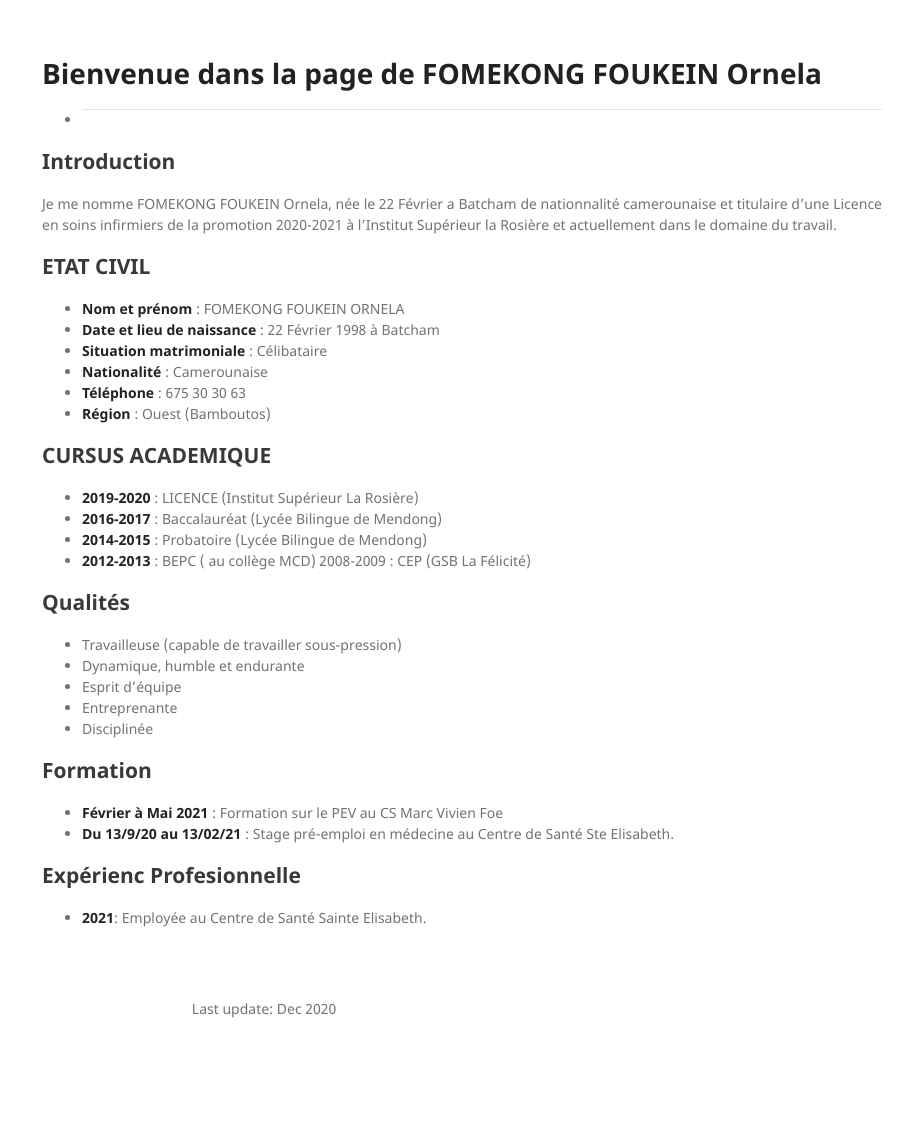
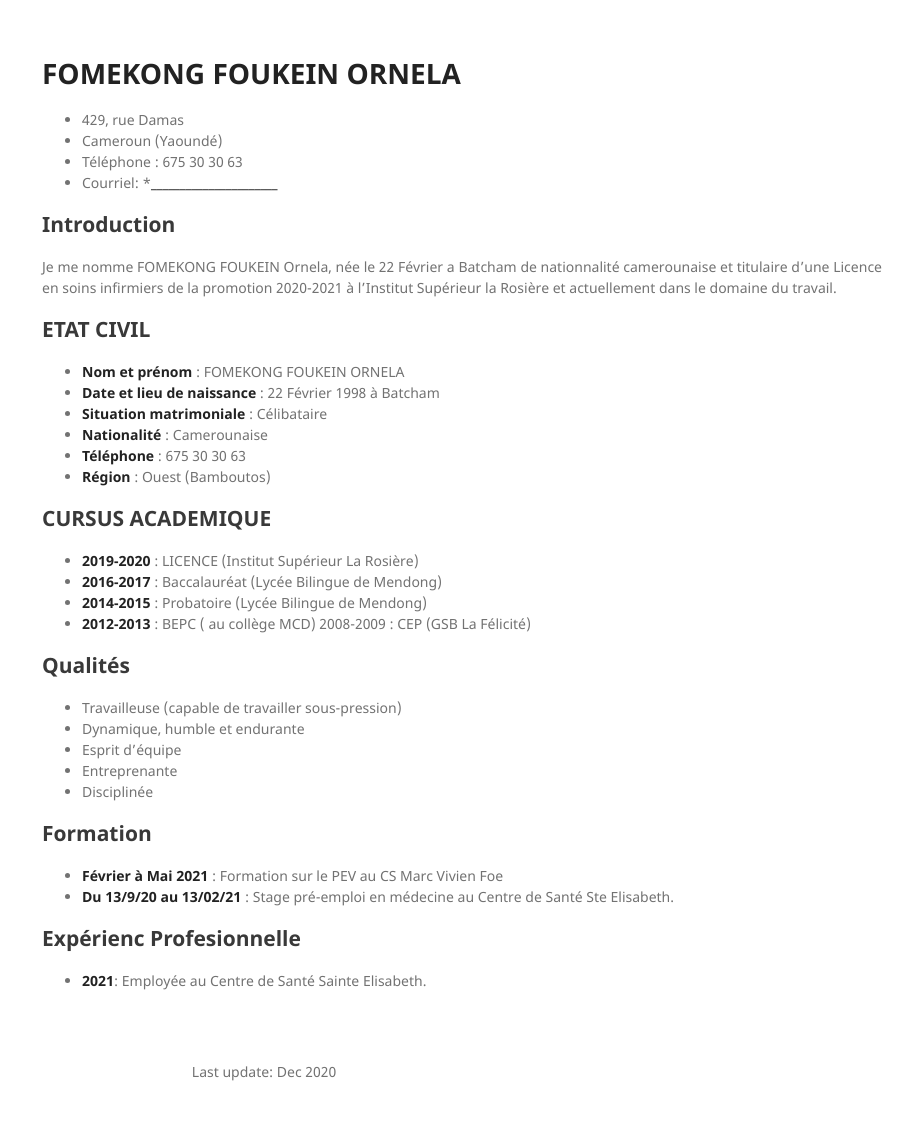
Before and after one commit to ornela1998/ornela1998.github.io, a Jekyll site: the page built from index.md, in a window 1280 px wide. Shown: the whole page, without its empty margins (376-1280 px from the left). Built offline with Jekyll 4.4.1, drawn with Linux system fonts in a browser that asks for light colours; nearby versions of some CDN libraries; our own code applies the rules of GitHub Pages for plain Markdown files; a style sheet for code colours, icons or effects is not loaded; before the commit the page ends 1077 px from its top, so only the background shows below that.

Commit message:
Update index.md

```diff
--- a/index.md
+++ b/index.md
@@ -1,5 +1,9 @@
-# Bienvenue dans la page de FOMEKONG FOUKEIN Ornela
-* __________________________________________________________________
+#                  FOMEKONG FOUKEIN ORNELA
+*                      429, rue Damas
+*                    Cameroun (Yaoundé)
+*                 Téléphone : 675 30 30 63
+*                Courriel:
+*__________________________________________________________________
 
 ## Introduction
 
```
